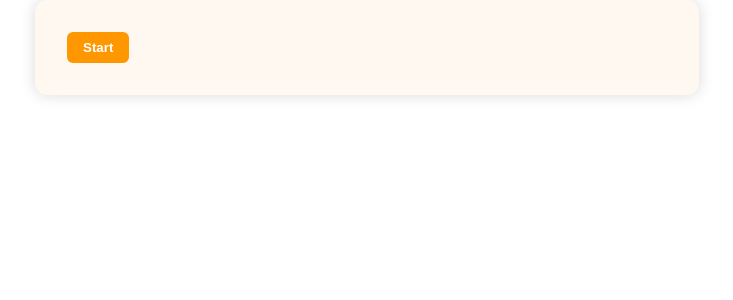
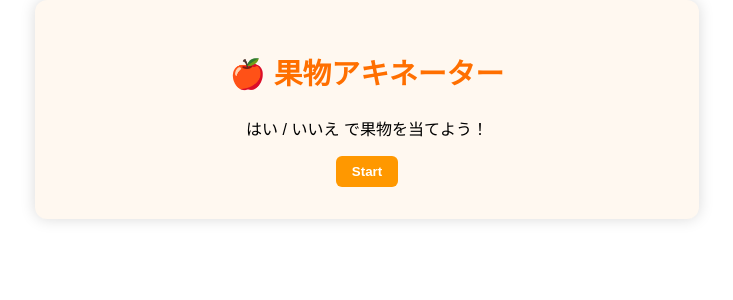
Before and after one commit to yoguze/fruit-akinetor, a React (Create React App) app in the folder frontend/: page / in a window 1280 px wide. Shown: the top 300 px of the page, without its empty margins (273-1006 px from the left). Built offline with nearby package versions, Linux system fonts and the light colour scheme.

Commit message:
first commit

```diff
--- a/frontend/src/App.js
+++ b/frontend/src/App.js
@@ -77,12 +77,17 @@ function App() {
 
   return (
     <div className="App">
+      <h1>🍎 果物アキネーター</h1>
       {gameStage === "start" && (
-        <button onClick={startGame}>Start</button>
+        <div style={{ textAlign: "center" }}>
+          <p>はい / いいえ で果物を当てよう！</p>
+          <button onClick={startGame}>Start</button>
+        </div>
       )}
 
       {gameStage === "playing" && (
         <>
+          <h2>🎯 質問して果物を当てよう！</h2>
           <QuestionForm onSubmit={handleQuestionSubmit} />
           <ChatHistory history={chatHistory} />
           <AnswerForm onSubmit={handleAnswerSubmit} />
@@ -91,8 +96,10 @@ function App() {
 
       {gameStage === "end" && (
         <>
-          <p>ゲーム終了</p>
-          <button onClick={startGame}>もう一度</button>
+        <div className="finish-screen">
+          <h2>🎉 正解！答えは「{chosenAnswer}」でした！</h2>
+          <button onClick={returnToTitle}>タイトルに戻る</button>
+        </div>
         </>
       )}
     </div>
```
